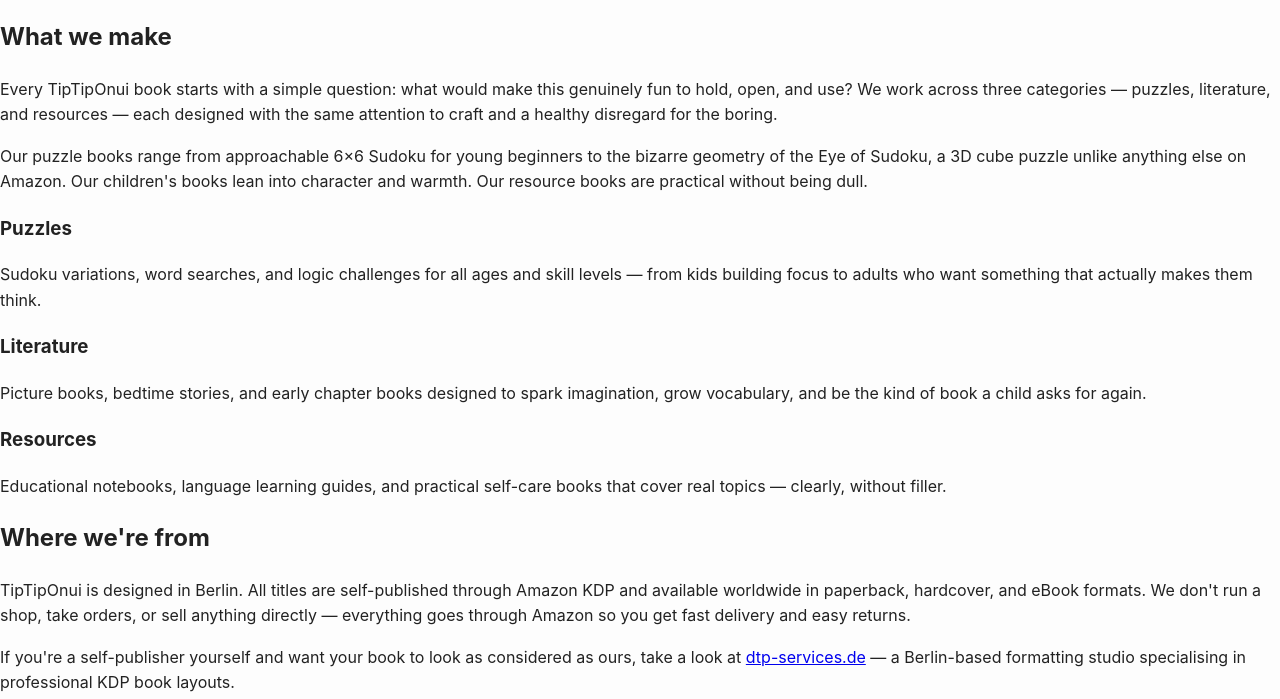
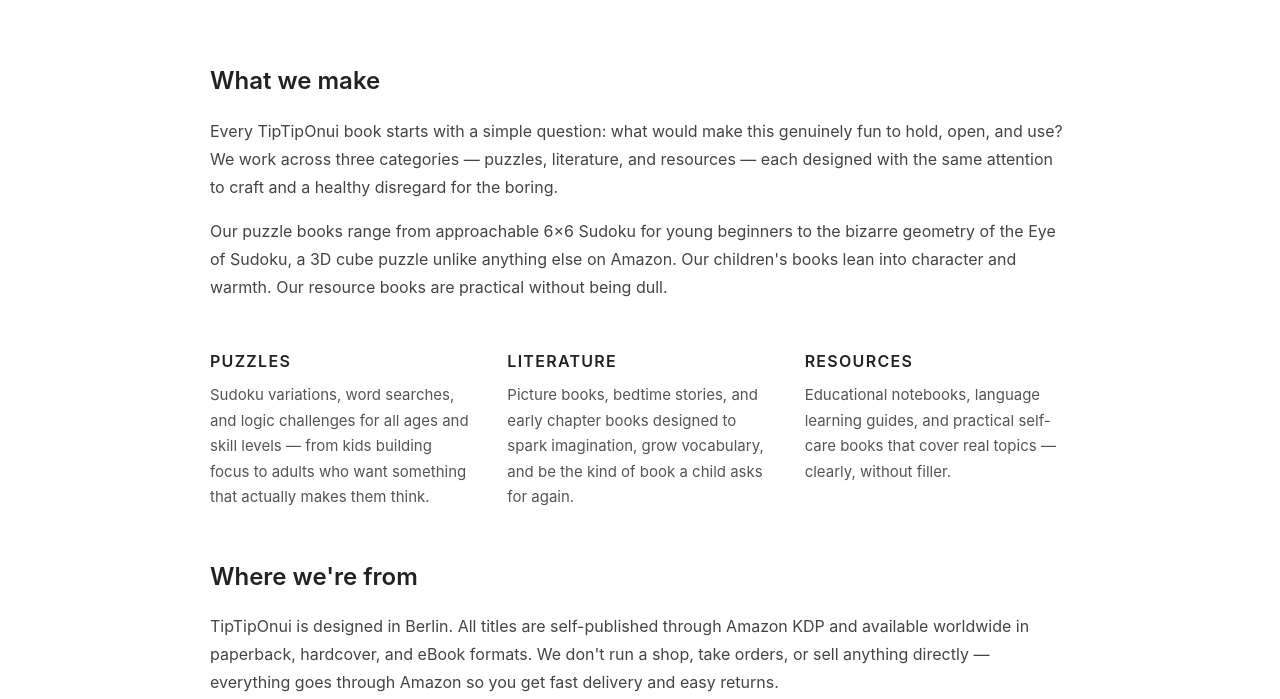
Before and after one commit to eyeofsudoku/tiptiponui, a plain HTML site: page about.html in a window 1280 px wide. Shown: the part 886-1585 px from the top of the page. Drawn offline with Linux system fonts and the light colour scheme.

Commit message:
Update style.css

```diff
--- a/assets/style.css
+++ b/assets/style.css
@@ -847,3 +847,73 @@
     text-align: center;
   }
 }
+
+/* ── About page content section ───────────────────────────── */
+
+.about-content {
+  padding: 4rem 2rem;
+  background: var(--color-bg, #fff);
+}
+
+.about-content-inner {
+  max-width: 860px;
+  margin: 0 auto;
+  display: flex;
+  flex-direction: column;
+  gap: 3rem;
+}
+
+.about-block h2 {
+  font-size: 1.5rem;
+  font-weight: 600;
+  margin: 0 0 1rem;
+}
+
+.about-block p {
+  font-size: 16px;
+  line-height: 1.75;
+  color: #444;
+  margin: 0 0 1rem;
+}
+
+.about-block p:last-child {
+  margin-bottom: 0;
+}
+
+.about-block a {
+  color: inherit;
+  text-decoration: underline;
+  text-underline-offset: 3px;
+}
+
+.about-categories {
+  display: grid;
+  grid-template-columns: repeat(3, 1fr);
+  gap: 2rem;
+}
+
+.about-cat h3 {
+  font-size: 1rem;
+  font-weight: 600;
+  margin: 0 0 0.5rem;
+  text-transform: uppercase;
+  letter-spacing: 0.08em;
+}
+
+.about-cat p {
+  font-size: 15px;
+  line-height: 1.7;
+  color: #555;
+  margin: 0;
+}
+
+@media (max-width: 640px) {
+  .about-content {
+    padding: 2.5rem 1.25rem;
+  }
+
+  .about-categories {
+    grid-template-columns: 1fr;
+    gap: 1.5rem;
+  }
+}
```
